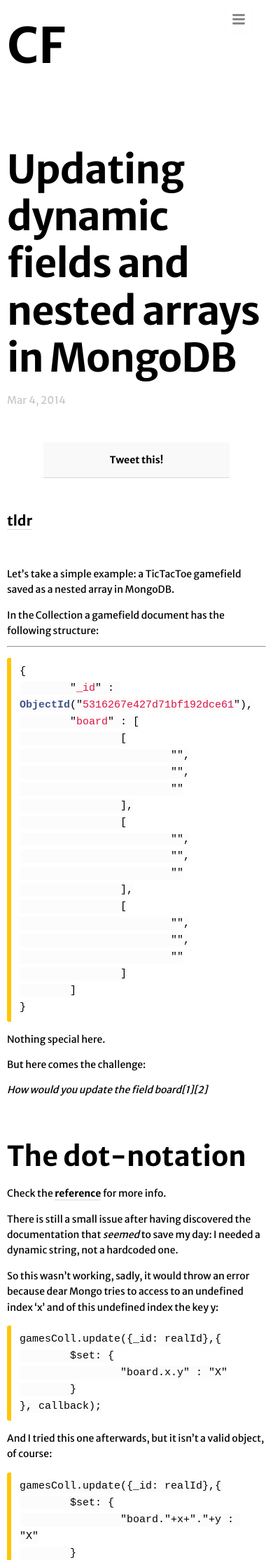
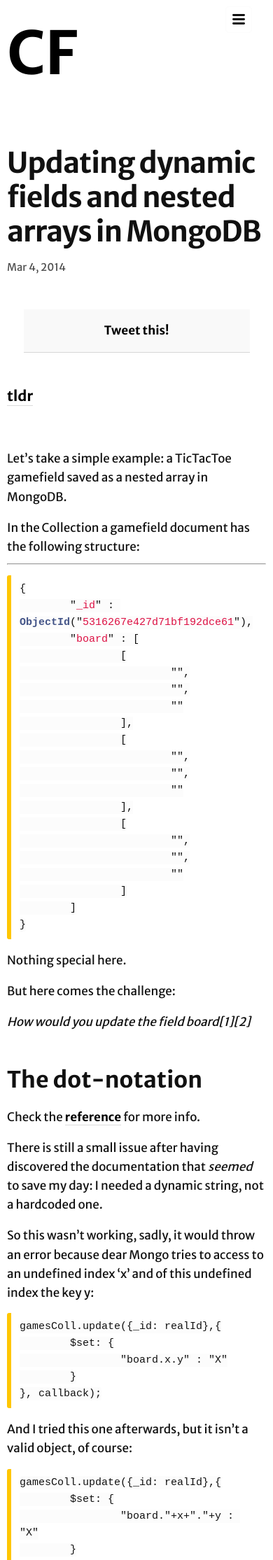
Before and after one commit to christian-fei/christian-fei.github.io-pandoc, a Jekyll site: the page built from _posts/2014-03-04-updating-dynamic-fields-and-nested-arrays-in-mongodb.md, in a window 390 px wide. Shown: the top 2229 px of the page at 70% size. Built offline with Jekyll 4.4.1, drawn with Linux system fonts in a browser that asks for light colours; Markdown is read by kramdown in place of the engine named in the settings; comment, search, counter and statistics services are not loaded.

Commit message:
updated typography

```diff
--- a/_sass/_typography.scss
+++ b/_sass/_typography.scss
@@ -2,17 +2,14 @@
  * Basic styling
  */
 body {
-  font-size: 14px;
+  font-size: 17px;
   font-family: "Merriweather Sans", "Helvetica Neue", "Helvetica", "Arial", "Lucida Grande", sans-serif;
-  font-weight: 300;
+  font-weight: 400;
   line-height: 1.6;
   color: $text-color;
   background-color: $background-color;
   -webkit-text-size-adjust: 100%;
 }
-
-
-
 
 
 
@@ -28,15 +25,26 @@ h1, h2, h3, h4 {
   line-height: 1.4;
 }
 
-h1 {
-  font-size: 3.998em;
-}
+h1 {font-size: 3.998em;}
 
 h2 {font-size: 2.827em;}
 
 h3 {font-size: 1.999em;}
 
 h4 {font-size: 1.414em;}
+
+@media screen and (max-width: 666px) {
+  h1 {font-size: 2.4em;}
+
+  h2 {font-size: 1.9em;}
+
+  h3 {font-size: 1.5em;}
+
+  h4 {font-size: 1.2em;}
+}
+
+
+
 
 small, .font_small {font-size: 0.707em;}
 
@@ -86,8 +94,9 @@ a {
  */
 blockquote {
   color: $grey-color;
-  border-left: 4px solid $grey-color-light;
+  border-left: 4px solid $yellow-color;
   padding-left: $spacing-unit / 2;
+  margin-left: $spacing-unit;
   font-size: 18px;
   letter-spacing: -1px;
   font-style: italic;
--- a/css/main.scss
+++ b/css/main.scss
@@ -13,14 +13,14 @@ $small-font-size:  $base-font-size * 0.875;
 
 $spacing-unit:     20px;
 
-$text-color:       #000;
+$text-color:       #111;
 $link-color:       #000;
 $background-color: #FFFFFF;
 $brand-color:      #444444;
 
 $yellow-color:     #FFC600;
 
-$grey-color:       rgb(200,200,200);
+$grey-color:       rgb(80,80,80);
 $grey-color-light: #FCFCFC;
 $grey-color-dark:  darken($grey-color, 25%);
 
```
